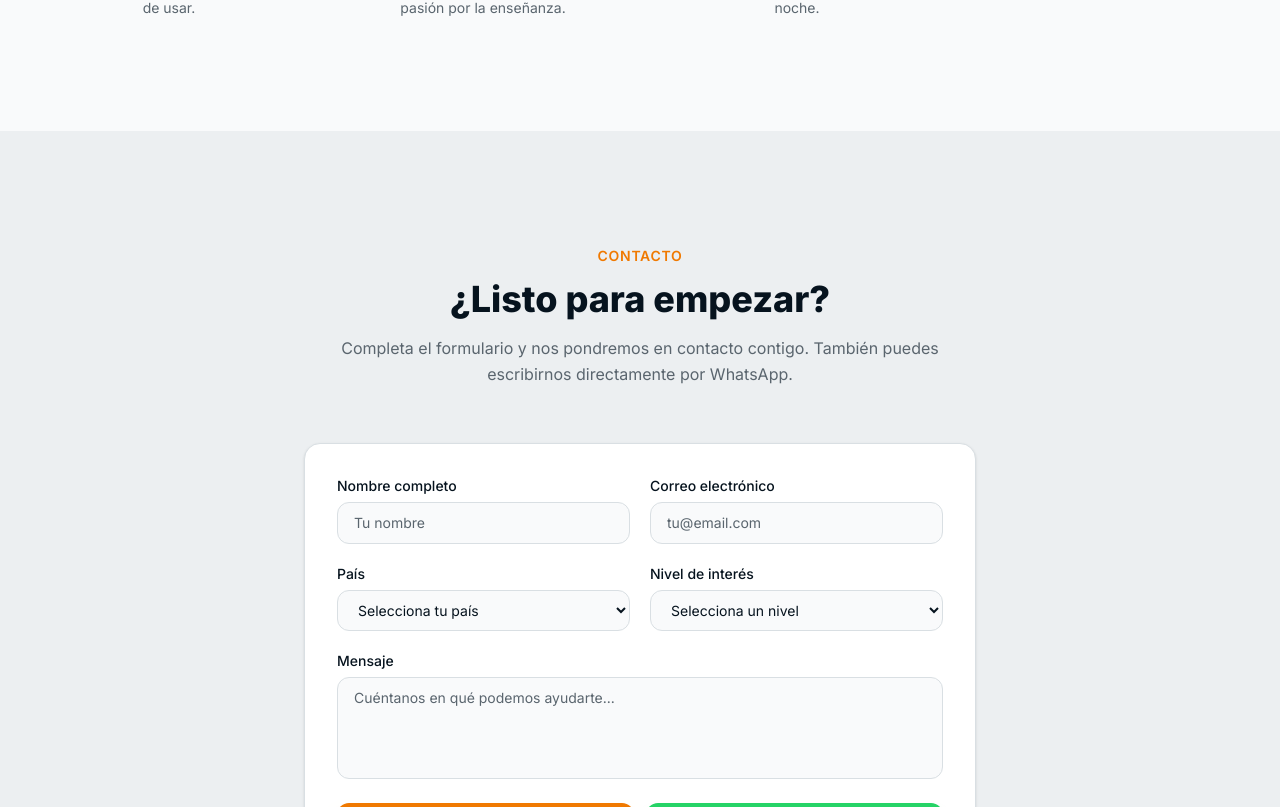
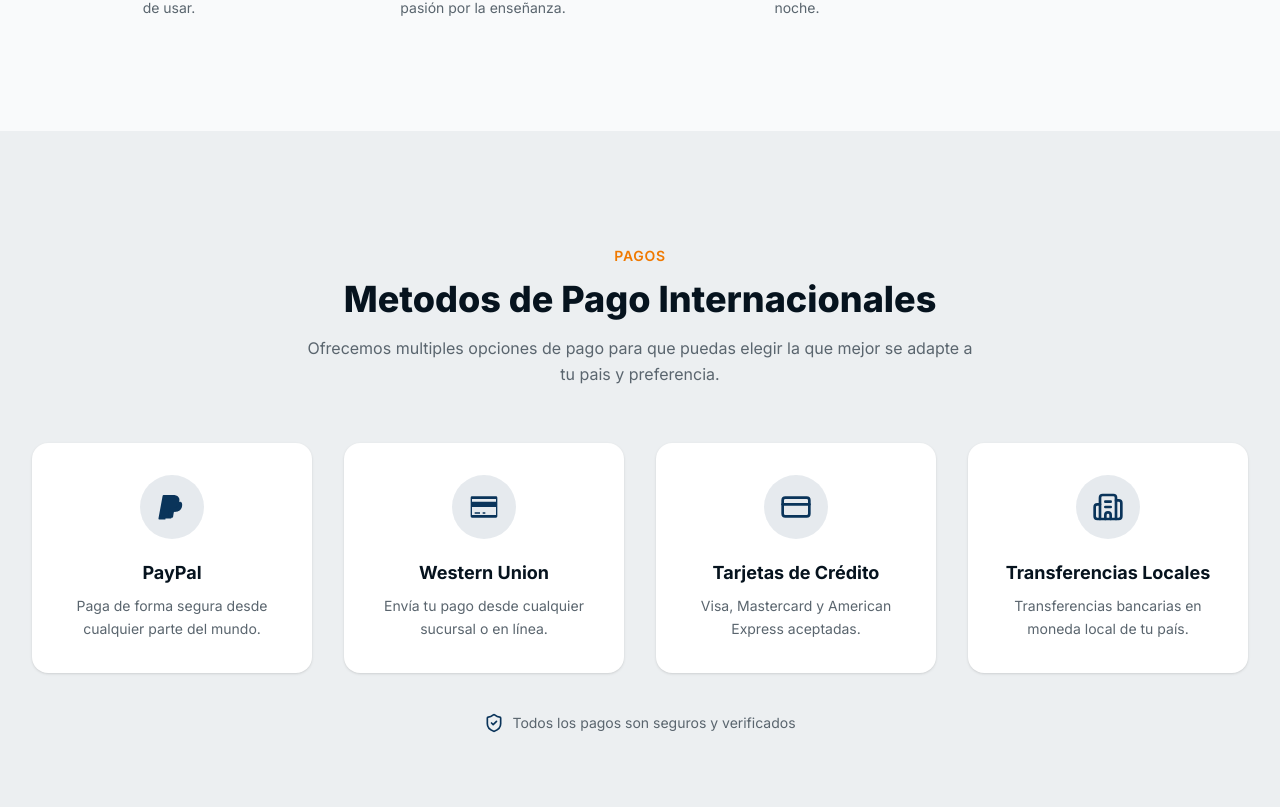
Before and after one commit to camilabehar/primemath-website-ov, a Next.js app: page / in a window 1280 px wide. Shown: the part 2093-2900 px from the top of the page. Built offline with nearby package versions, Linux system fonts and the light colour scheme.

Commit message:
feat: add international payment methods section\n\nAdd new "Metodos de Pago Internacionales" section with styled cards for PayPal, Western Union, Credit Cards, and Local Transfers.

```diff
--- a/app/page.tsx
+++ b/app/page.tsx
@@ -2,6 +2,7 @@ import { Navbar } from "@/components/navbar"
 import { HeroSection } from "@/components/hero-section"
 import { ServicesSection } from "@/components/services-section"
 import { BenefitsSection } from "@/components/benefits-section"
+import { PaymentMethodsSection } from "@/components/payment-methods-section"
 import { ContactSection } from "@/components/contact-section"
 import { Footer } from "@/components/footer"
 
@@ -13,6 +14,7 @@ export default function Home() {
         <HeroSection />
         <ServicesSection />
         <BenefitsSection />
+        <PaymentMethodsSection />
         <ContactSection />
       </main>
       <Footer />
--- /dev/null
+++ b/components/payment-methods-section.tsx
@@ -0,0 +1,82 @@
+import { CreditCard, Building2, ArrowLeftRight, ShieldCheck } from "lucide-react"
+
+const paymentMethods = [
+  {
+    icon: () => (
+      <svg viewBox="0 0 24 24" className="h-8 w-8" fill="currentColor">
+        <path d="M7.076 21.337H2.47a.641.641 0 0 1-.633-.74L4.944 3.72a.77.77 0 0 1 .757-.643h6.583c2.184 0 3.694.462 4.486 1.374.37.427.612.882.718 1.353.112.498.113 1.094.003 1.822l-.008.047v.42l.328.186a2.85 2.85 0 0 1 .667.467c.28.312.462.702.54 1.155.08.465.057 1.019-.067 1.643-.143.717-.375 1.341-.69 1.854a3.84 3.84 0 0 1-1.09 1.183 4.42 4.42 0 0 1-1.467.664c-.546.14-1.166.21-1.842.21h-.438a1.32 1.32 0 0 0-.868.32 1.33 1.33 0 0 0-.449.794l-.033.186-.554 3.512-.025.134a.16.16 0 0 1-.046.098.15.15 0 0 1-.094.035H7.076z" />
+        <path d="M18.283 7.824c-.015.094-.032.19-.052.29-.676 3.469-2.992 4.665-5.946 4.665H10.79a.73.73 0 0 0-.722.618l-.77 4.876-.218 1.383a.385.385 0 0 0 .38.444h2.666a.64.64 0 0 0 .632-.54l.026-.135.501-3.177.032-.174a.64.64 0 0 1 .633-.541h.398c2.58 0 4.6-1.048 5.19-4.078.246-1.265.119-2.321-.533-3.063a2.54 2.54 0 0 0-.726-.548z" />
+      </svg>
+    ),
+    name: "PayPal",
+    description: "Paga de forma segura desde cualquier parte del mundo.",
+  },
+  {
+    icon: () => (
+      <svg viewBox="0 0 24 24" className="h-8 w-8" fill="currentColor">
+        <path d="M21 4H3a1 1 0 0 0-1 1v14a1 1 0 0 0 1 1h18a1 1 0 0 0 1-1V5a1 1 0 0 0-1-1zM3 6h18v2H3V6zm0 12v-6h18v6H3zm2-2h4v1H5v-1zm6 0h2v1h-2v-1z" />
+      </svg>
+    ),
+    name: "Western Union",
+    description: "Envía tu pago desde cualquier sucursal o en línea.",
+  },
+  {
+    icon: CreditCard,
+    name: "Tarjetas de Crédito",
+    description: "Visa, Mastercard y American Express aceptadas.",
+  },
+  {
+    icon: Building2,
+    name: "Transferencias Locales",
+    description: "Transferencias bancarias en moneda local de tu país.",
+  },
+]
+
+export function PaymentMethodsSection() {
+  return (
+    <section className="bg-secondary py-20 lg:py-28">
+      <div className="mx-auto max-w-7xl px-4 lg:px-8">
+        <div className="mx-auto max-w-2xl text-center">
+          <span className="text-sm font-semibold uppercase tracking-wider text-accent">
+            Pagos
+          </span>
+          <h2 className="mt-3 text-balance text-3xl font-extrabold text-foreground md:text-4xl">
+            Metodos de Pago Internacionales
+          </h2>
+          <p className="mt-4 text-pretty leading-relaxed text-muted-foreground">
+            Ofrecemos multiples opciones de pago para que puedas elegir la que
+            mejor se adapte a tu pais y preferencia.
+          </p>
+        </div>
+
+        <div className="mt-14 grid gap-8 sm:grid-cols-2 lg:grid-cols-4">
+          {paymentMethods.map((method) => (
+            <div
+              key={method.name}
+              className="group flex flex-col items-center rounded-xl bg-card p-8 text-center shadow-sm transition-all hover:shadow-md"
+            >
+              <div className="mb-5 flex h-16 w-16 items-center justify-center rounded-full bg-primary/10 text-primary transition-colors group-hover:bg-primary group-hover:text-primary-foreground">
+                {typeof method.icon === "function" ? (
+                  <method.icon />
+                ) : (
+                  <method.icon className="h-8 w-8" />
+                )}
+              </div>
+              <h3 className="text-lg font-bold text-foreground">
+                {method.name}
+              </h3>
+              <p className="mt-2 text-sm leading-relaxed text-muted-foreground">
+                {method.description}
+              </p>
+            </div>
+          ))}
+        </div>
+
+        <div className="mt-10 flex items-center justify-center gap-2 text-sm text-muted-foreground">
+          <ShieldCheck className="h-5 w-5 text-primary" />
+          <span>Todos los pagos son seguros y verificados</span>
+        </div>
+      </div>
+    </section>
+  )
+}
```
